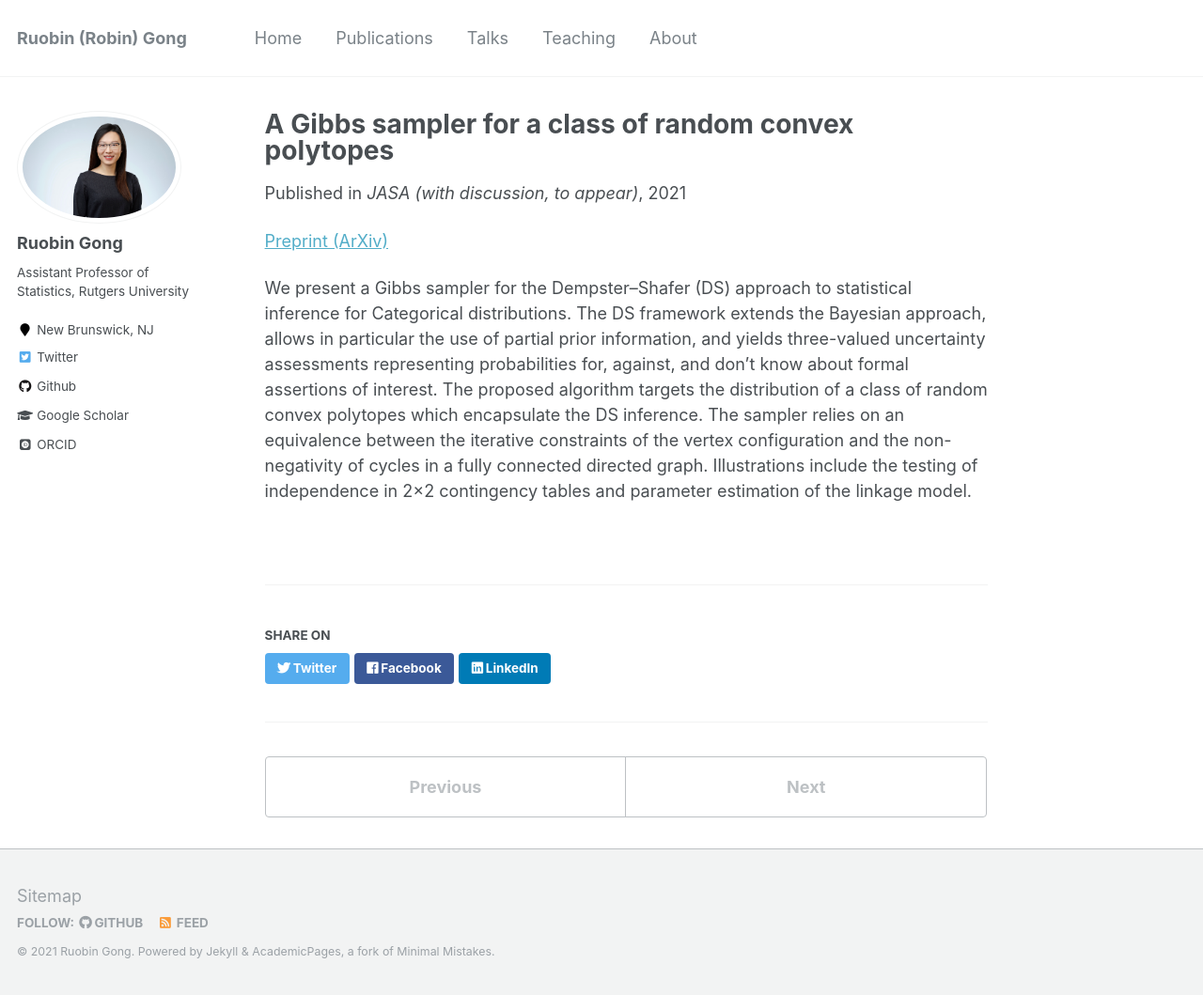
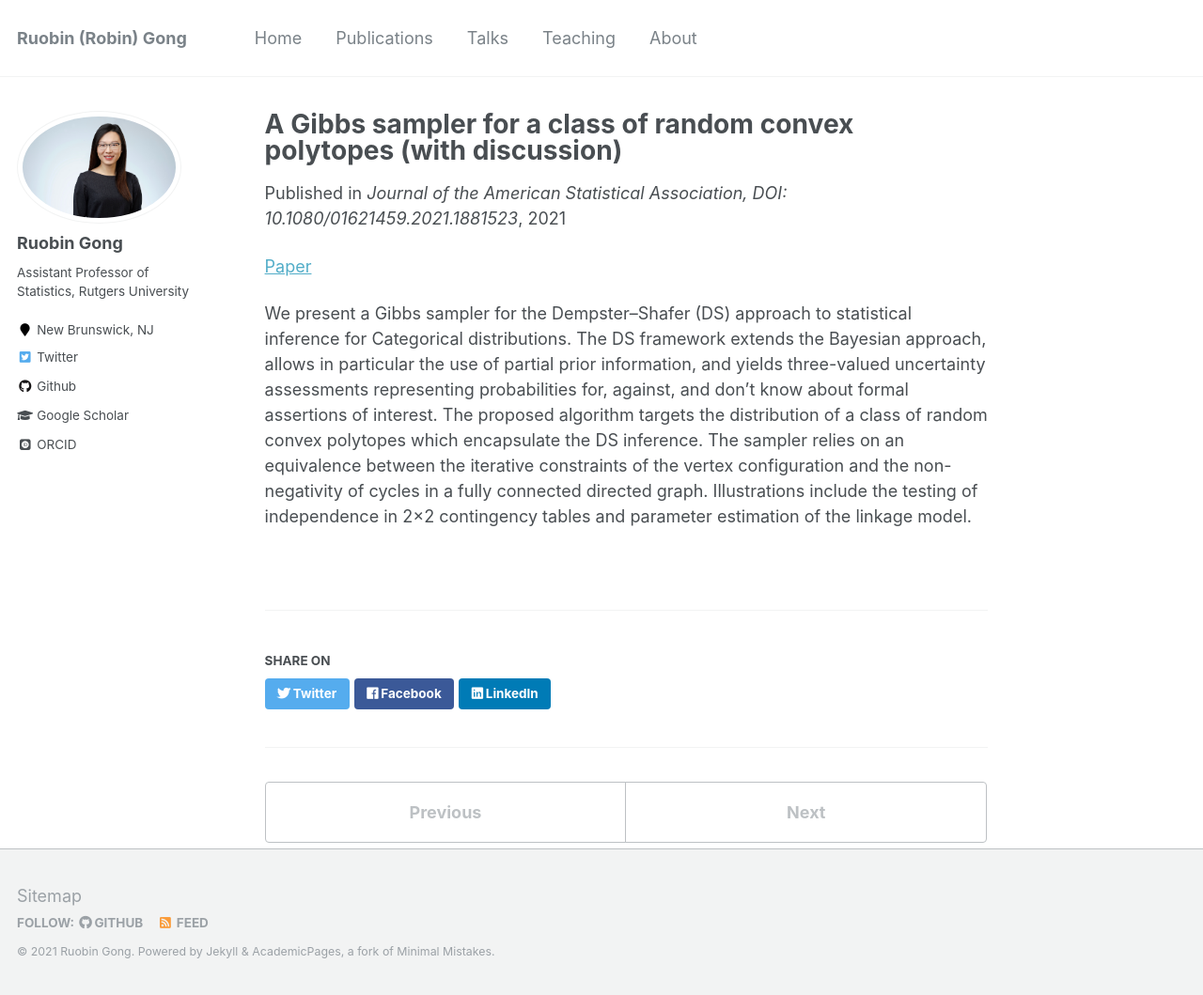
Before and after one commit to RuobinGong/RuobinGong.github.io, a Jekyll site: the page built from _publications/2021-04-01-multinomialDS.md, in a window 1280 px wide and 1059 px high. Shown: the whole window at 94% size. Built offline with Jekyll 4.4.1, drawn with Linux system fonts in a browser that asks for light colours; some web fonts are replaced.

Commit message:
Update and rename 2021-02-01-multinomialDS.md to 2021-04-01-multinomialDS.md

```diff
--- a/_publications/2021-02-01-multinomialDS.md
+++ b/_publications/2021-04-01-multinomialDS.md
@@ -1,16 +1,16 @@
 ---
-title: "A Gibbs sampler for a class of random convex polytopes"
+title: "A Gibbs sampler for a class of random convex polytopes (with discussion)"
 collection: publications
-permalink: /publication/2021-02-01-multinomialDS
+permalink: /publication/2021-04-01-multinomialDS
 excerpt: ''
-date: 2021-02-01
-venue: 'JASA (with discussion, to appear)'
+date: 2021-04-01
+venue: 'Journal of the American Statistical Association, DOI: 10.1080/01621459.2021.1881523'
 author: 'PE Jacob, R Gong, PT Edlefsen, AP Dempster'
 
 ---
 
 
-[Preprint (ArXiv)](https://arxiv.org/abs/1910.11953)
+[Paper](https://www.tandfonline.com/doi/full/10.1080/01621459.2021.1881523)
 
 
 We present a Gibbs sampler for the Dempster--Shafer (DS) approach to statistical inference for Categorical distributions. The DS framework extends the Bayesian approach, allows in particular the use of partial prior information, and yields three-valued uncertainty assessments representing probabilities for, against, and don't know about formal assertions of interest. The proposed algorithm targets the distribution of a class of random convex polytopes which encapsulate the DS inference. The sampler relies on an equivalence between the iterative constraints of the vertex configuration and the non-negativity of cycles in a fully connected directed graph. Illustrations include the testing of independence in 2×2 contingency tables and parameter estimation of the linkage model.
```
